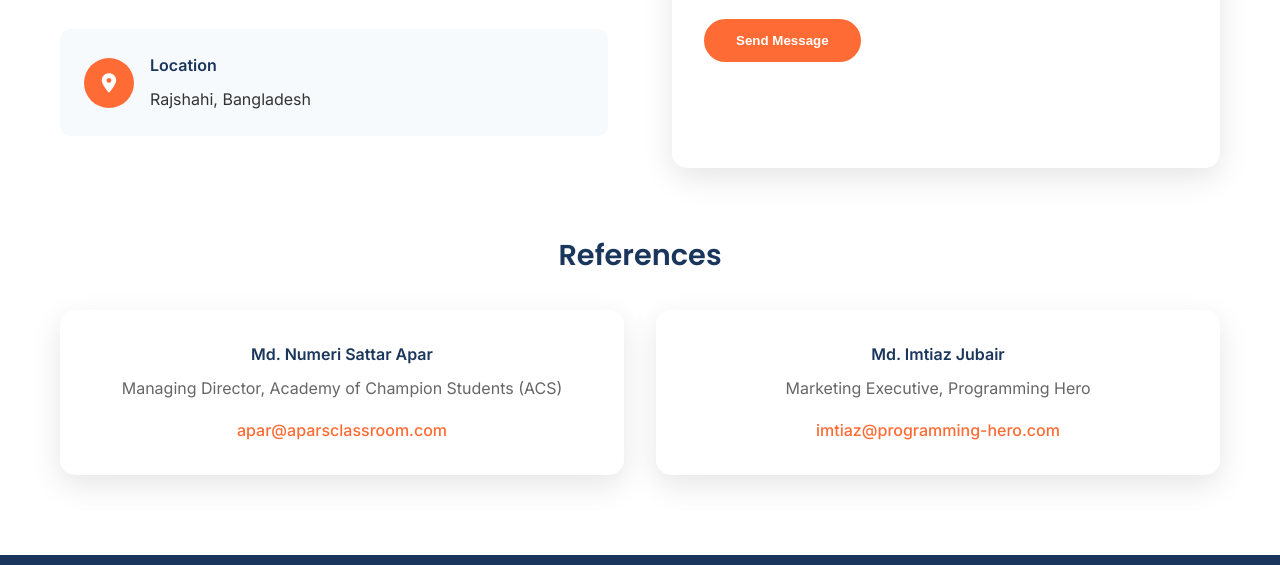
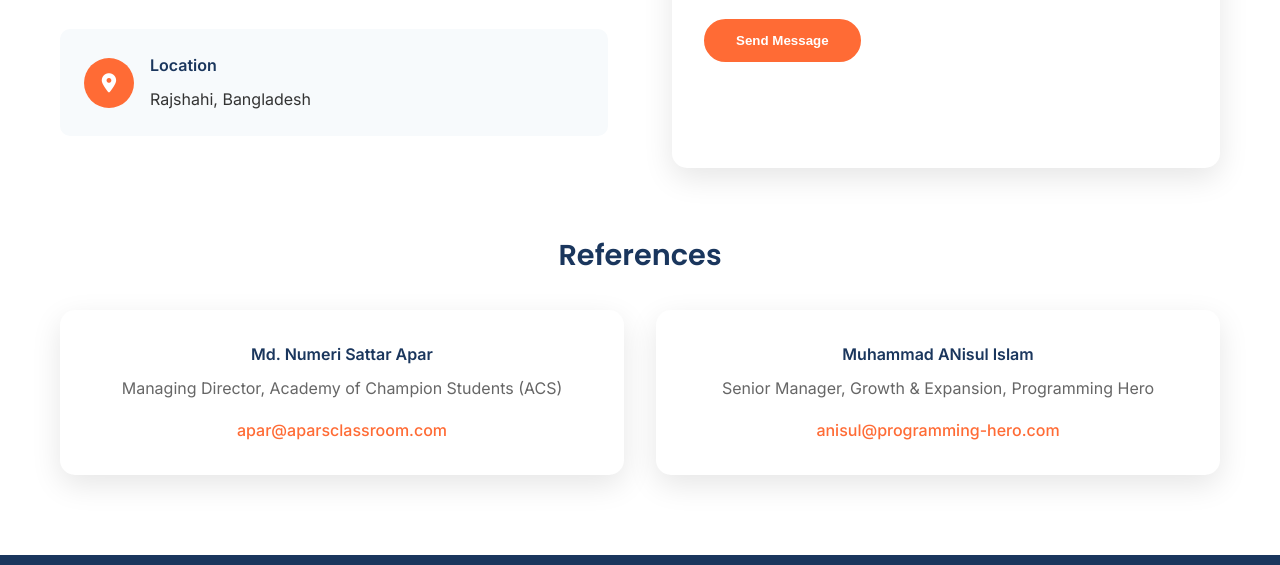
Before and after one commit to jubayer360/portfolio, a plain HTML site: page index.html in a window 1280 px wide. Shown: the part 7576-8141 px from the top of the page. Drawn offline with nearby package versions, Linux system fonts and the light colour scheme.

Commit message:
ref update

```diff
--- a/index.html
+++ b/index.html
@@ -508,9 +508,9 @@
                         <a href="mailto:apar@aparsclassroom.com">apar@aparsclassroom.com</a>
                     </div>
                     <div class="reference-item">
-                        <h4>Md. Imtiaz Jubair</h4>
-                        <p>Marketing Executive, Programming Hero</p>
-                        <a href="mailto:imtiaz@programming-hero.com">imtiaz@programming-hero.com</a>
+                        <h4>Muhammad ANisul Islam</h4>
+                        <p>Senior Manager, Growth & Expansion, Programming Hero</p>
+                        <a href="mailto:anisul@programming-hero.com">anisul@programming-hero.com</a>
                     </div>
                 </div>
             </div>
```
